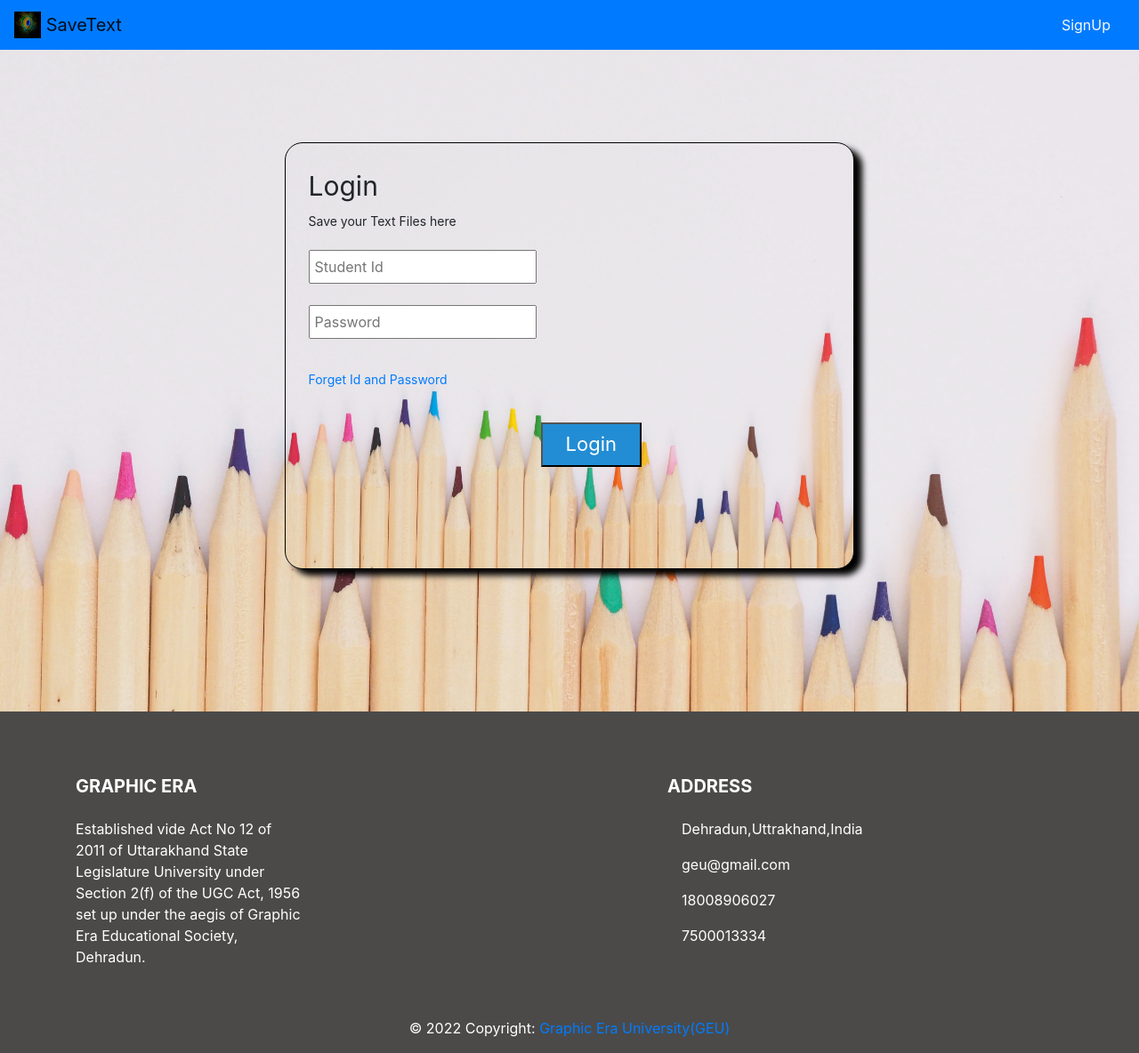
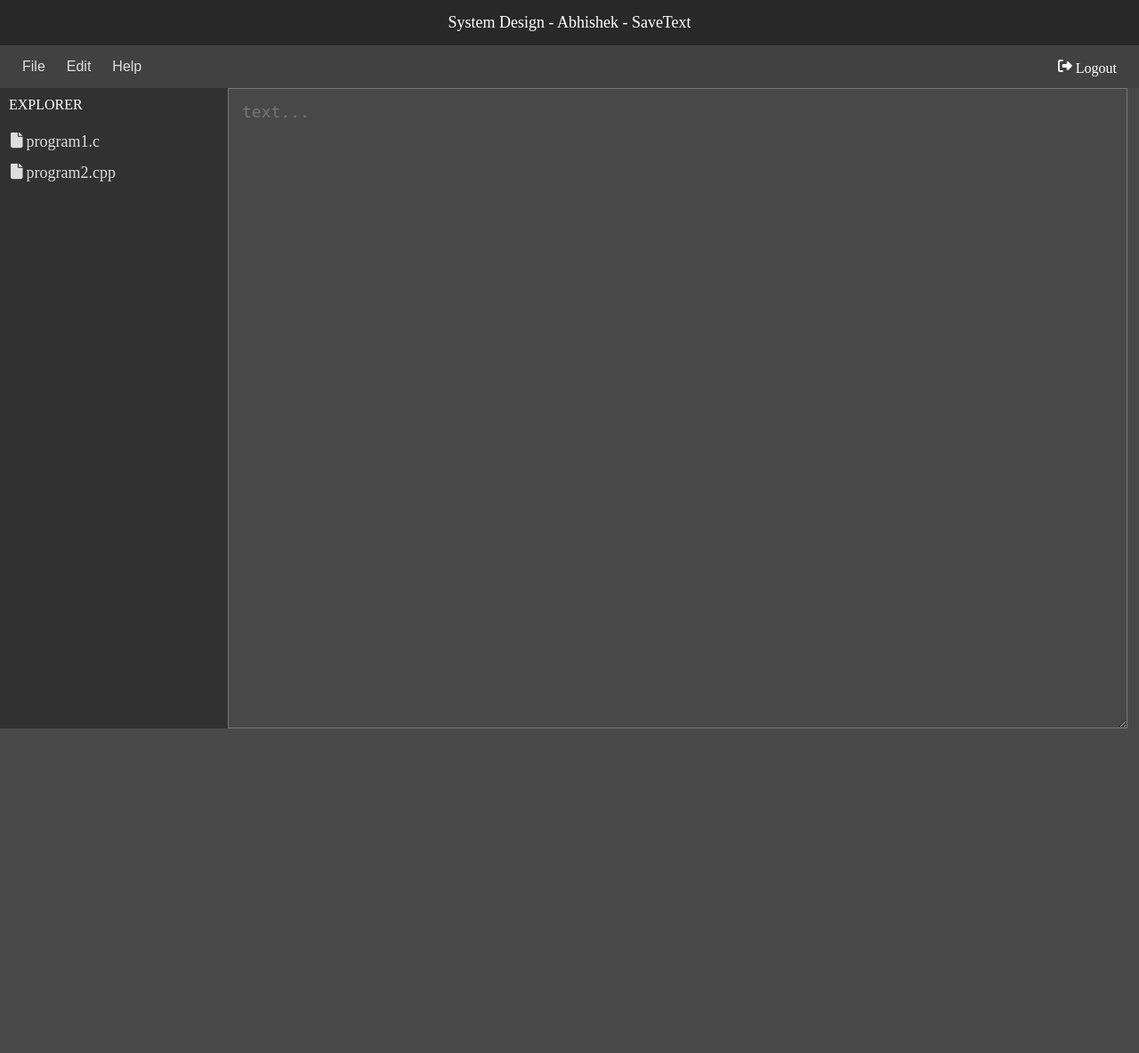
Before and after one commit to Aabhishek29/SaveText_web, a Django app: page / in a window 1280 px wide. Shown: the whole page at 89% size. After the commit the page ends 819 px from the top, so only its background shows below. Run offline with Django 3.2, Linux system fonts and the light colour scheme; some libraries are stand-ins or nearby versions.

Commit message:
notebook created

```diff
--- a/SaveText_web/settings.py
+++ b/SaveText_web/settings.py
@@ -70,7 +70,7 @@ TEMPLATES = [
     },
 ]
 
-WSGI_APPLICATION = 'SaveText_web.wsgi.application'
+# WSGI_APPLICATION = 'SaveText_web.wsgi.application'
 
 
 # Database
--- a/SaveText_web/urls.py
+++ b/SaveText_web/urls.py
@@ -17,7 +17,7 @@ from django.conf import settings
 from django.contrib import admin
 from django.urls import path,include
 from django.views.static import serve
-from django.conf.urls import url
+# from django.conf.urls import url
 from . import settings
 
 
--- a/registration/views.py
+++ b/registration/views.py
@@ -10,6 +10,7 @@ from django.core.mail import send_mail
 import math, random
 from .utils import encrypt,genrateKey
 
+
 validEmailRegex = r'\b[A-Za-z0-9._%+-]+@[A-Za-z0-9.-]+\.[A-Z|a-z]{2,}\b'
 
 validNameRegex = re.compile(r'^([a-z]+)*( [a-z]+)*$',re.IGNORECASE)
@@ -20,24 +21,29 @@ userId = ""
 
 db_obj = UserRegistration()
 
+
 # flag variable is used to confirm_otp
 # if flag = 0 used to save new registration data in database
 # if flag = 1 used to update password
 flag = 1
 
+# def home(request):
+#     try:
+#         username = request.COOKIES['name']
+#         password = request.COOKIES['password']
+#         print(username+"    "+password)
+#         if(username!="" and password!=""):
+#             print("Cookie found")
+#             print(username+"    "+password)
+#             if(authenticateUser(username,password)):
+#                 return HttpResponseRedirect('/getUserLogin')
+#     except Exception as e:
+#         print("No Cookie Found : ",e)
+#     return render(request,'home.html')
+
+
 def home(request):
-    try:
-        username = request.COOKIES['name']
-        password = request.COOKIES['password']
-        print(username+"    "+password)
-        if(username!="" and password!=""):
-            print("Cookie found")
-            print(username+"    "+password)
-            if(authenticateUser(username,password)):
-                return HttpResponseRedirect('/getUserLogin')
-    except Exception as e:
-        print("No Cookie Found : ",e)
-    return render(request,'home.html')
+    return render(request, 'notebookUI.html',{'name':'Abhishek','file':'System Design','dir':['program1.c','program2.cpp']})
 
 
 def authenticateUser(email , pswd):
--- /dev/null
+++ b/static/css/notebookUI.css
@@ -0,0 +1,94 @@
+*{
+    margin: 0%;
+    padding: 0%;
+    box-sizing: border-box;
+    overflow-x: hidden;
+}
+
+body{
+    background-color: #484848;
+}
+
+.navbar{
+    width: 100%;
+    background-color: #282828;
+    color: #fff;
+    padding: 15px;
+    font-size: 18px;
+    font-family: 'Times New Roman', Times, serif;
+    text-align: center;
+}
+
+.menu{
+    background-color: #414141;
+    width: 100%;
+    padding: 10px;
+    display: flex;
+}
+
+.logout-section{
+    position: absolute;
+    right: 20px;
+    padding: 5px;
+    text-decoration: none;
+}
+
+.menu-btn{
+    background-color: #414141;
+    color: #ddd;
+    font-size: 16px;
+    border: none;
+    margin-left: 10px;
+    padding: 5px;
+    cursor: pointer;
+}
+
+/* @media only screen and (max-width: 600px) {
+    .window-frame {
+        display: none;
+    }
+    .phone-frame {
+        width: 100vw;
+    }
+  } */
+
+/* This is not that text area which to
+consider in html this only aliaes for makeing
+some scenes */
+.textarea{
+    width: 100%;
+    height: 90vh;
+    display: flex;
+}
+
+.textarea-left{
+    width: 20%;
+    background-color: #313131;
+}
+
+.textarea-right{
+    width: 79%;
+    background-color: #484848;
+}
+
+#explorer{
+    color: #fff;
+    font-size: 16px;
+    margin: 10px;
+}
+
+.dir-items{
+    color: #ddd;
+    font-size: 18px;
+    margin: 2px;
+}
+
+.input-textarea{
+    height: 100%;
+    width: 100%;
+    padding: 15px;
+    font-size: 18px;
+    color: #fff;
+    background-color: #484848;
+    outline: none;
+}
--- a/templates/home.html
+++ b/templates/home.html
@@ -56,7 +56,7 @@
                 <header class="form-header">Login</header>
                 <p class="discription-para">Save your Text Files here </p>
                 <div class="form-items">
-                    <input type="text" placeholder="Student Id" name="username" id="username" class="input-area" required="true"/>
+                    <input type="text" placeholder="Email" name="username" id="username" class="input-area" required="true"/>
                     <br>
                     <input type="password" placeholder="Password" name="password" id="password" class="input-area" required="true"/>
                 </div>
--- /dev/null
+++ b/templates/notebookUI.html
@@ -0,0 +1,43 @@
+{% load static %}
+<html lang="en">
+<head>
+    <meta charset="UTF-8">
+    <meta http-equiv="X-UA-Compatible" content="IE=edge">
+    <meta name="viewport" content="width=device-width, initial-scale=1.0">
+    <link rel="stylesheet" href="{% static 'css/notebookUI.css' %}?{% now 'U' %}">
+    <script src="https://kit.fontawesome.com/1deaef375e.js" crossorigin="anonymous"></script>
+    <title>Document</title>
+</head>
+<body>
+    <div class="navbar">
+        <header>{{ file }} - {{ name }} - SaveText</header>
+    </div>
+    <div class="menu">
+        <div>
+            <button class="menu-btn">File</button>
+            <button class="menu-btn">Edit</button>
+            <button class="menu-btn">Help</button>
+        </div>
+        <a class="logout-section" href="#">
+            <i style="color: #fff;" class="fa-solid fa-right-from-bracket"></i>
+            <label style="color: #fff;">Logout</label>
+        </a>
+    </div>
+    <div class="textarea">
+        <div class="textarea-left">
+            <header id="explorer">EXPLORER</header>
+            <ul>
+                {% for i in dir %}
+                    <div style="display: flex; margin:10px; cursor: pointer;">
+                        <i style="color: #ddd; margin: 2px;font-size: 18px;" class="fa-solid fa-file"></i>
+                        <li class="dir-items">{{ i }}</li>
+                    </div>
+                {% endfor %}
+            </ul>
+        </div>
+        <div class="textarea-right">
+            <textarea placeholder="text..." class="input-textarea"></textarea>
+        </div>
+    </div>
+</body>
+</html>
```
Also changed, not shown: static/javascript/utils.js (+7 -0 lines), templates/Registration.html (+6 -6 lines), assets/images/m.jpg (added), db.sqlite3.
